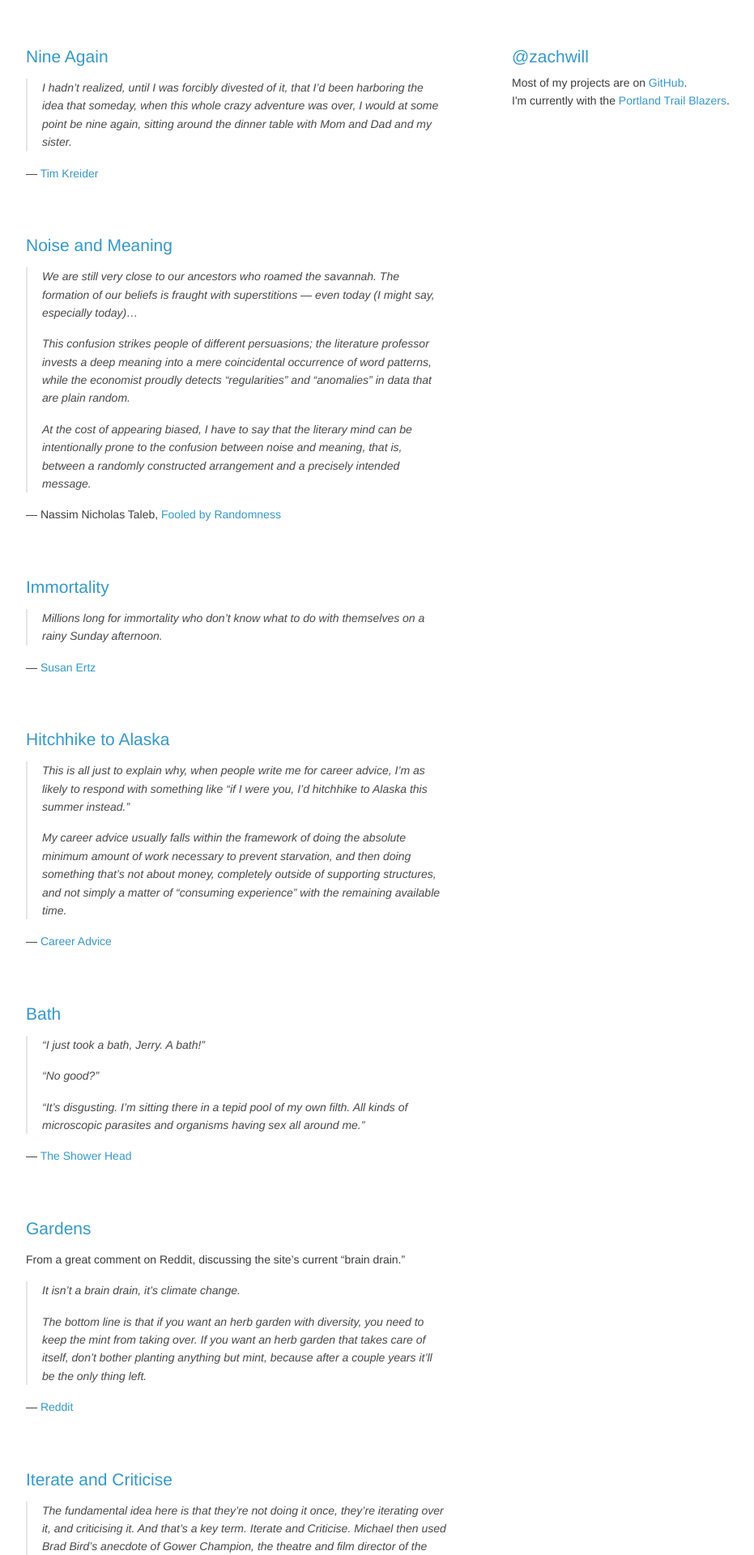
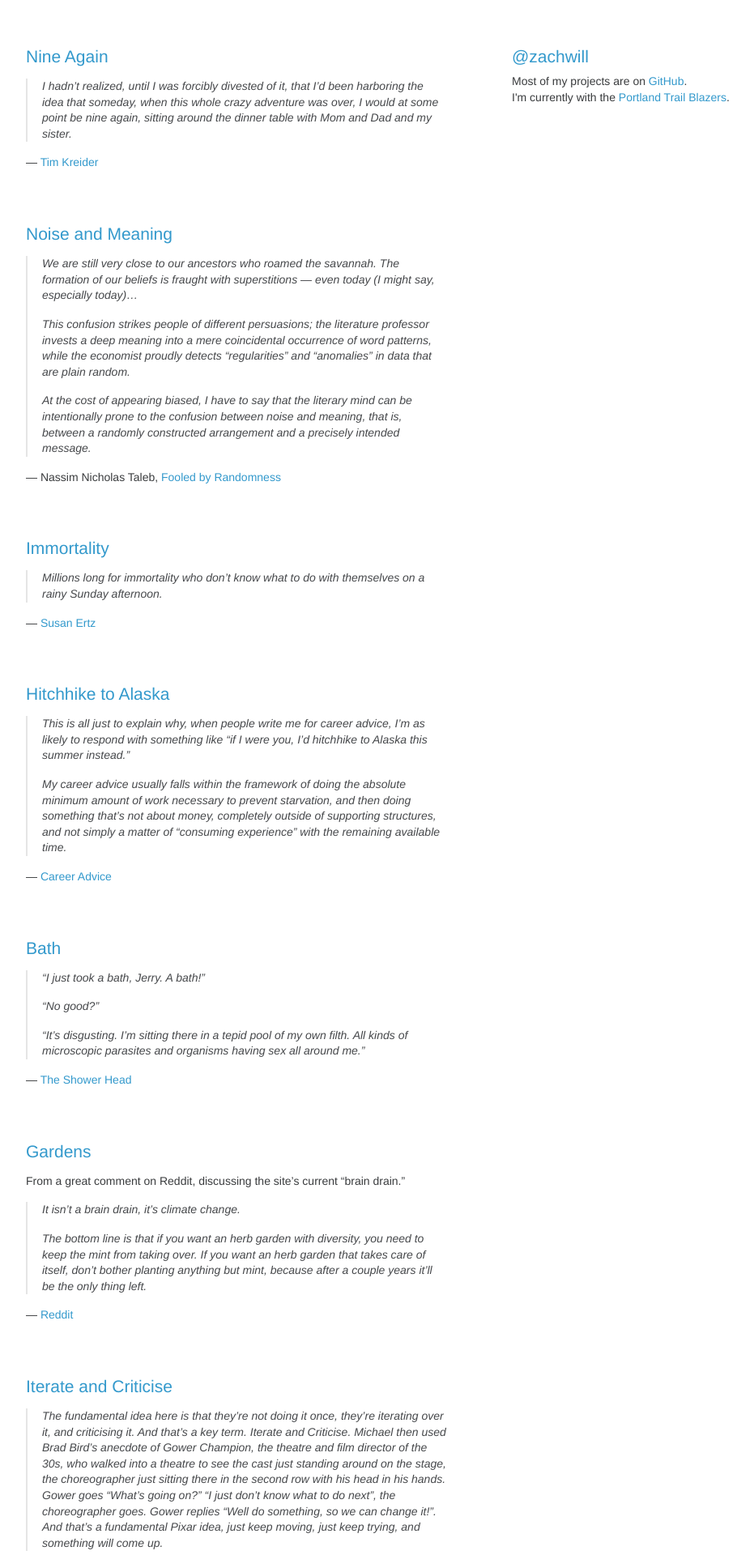
Before and after one commit to zachwill/blog, a Jekyll site: the page built from index.html, in a window 1280 px wide. Shown: the top 1920 px of the page at 81% size, without its empty margins (178-1109 px from the left). Built offline with Jekyll 4.4.1, drawn with Linux system fonts in a browser that asks for light colours; Markdown is read by kramdown in place of the engine named in the settings.

Commit message:
Adjust line height

```diff
--- a/css/style.css
+++ b/css/style.css
@@ -6,7 +6,7 @@
 
 body {
   color:#3a3c3e;
-  font:14px/1.6 "Helvetica Neue", Helvetica, Arial, sans-serif;
+  font:14px/1.4 "Helvetica Neue", Helvetica, Arial, sans-serif;
   font-weight:300;
   padding:50px;
 }
```
